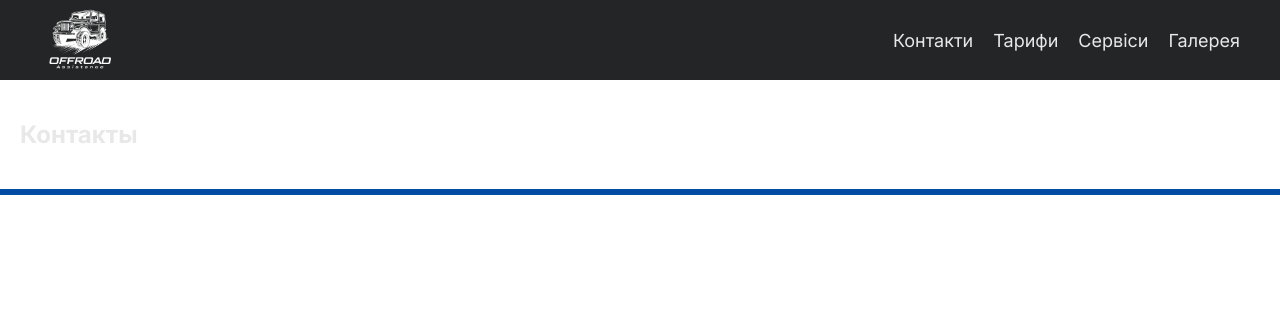
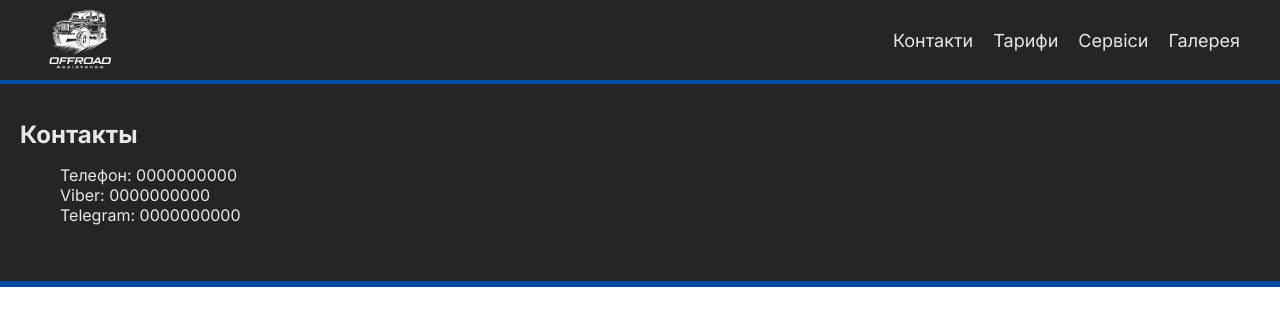
Before and after one commit to AndreyKapus/off-road-assistance, a Next.js app: page /contacts in a window 1280 px wide. Shown: the top 326 px of the page. Built offline with nearby package versions, Linux system fonts and the light colour scheme.

Commit message:
contacts

```diff
--- a/app/contacts/page.js
+++ b/app/contacts/page.js
@@ -5,6 +5,17 @@ const Contacts = () => {
     <section className={styles.contactsSection}>
       <div className={styles.contactsContainer}>
         <h2>Контакты</h2>
+        <ul>
+          <li>
+            Телефон: <a href="tel: 0000000000">0000000000</a>
+          </li>
+          <li>
+            Viber: <a href="tel: 0000000000">0000000000</a>
+          </li>
+          <li>
+            Telegram: <a href="tel: 0000000000">0000000000</a>
+          </li>
+        </ul>
       </div>
     </section>
   );
--- a/app/styles/contacts.module.css
+++ b/app/styles/contacts.module.css
@@ -1,6 +1,6 @@
 .contactsSection {
   padding-top: 80px;
-  background-color: white;
+  background-color: var(--main-bg-color);
   color: var(--white);
   border-bottom: 6px solid var(--blue);
 }
--- a/app/styles/header.module.css
+++ b/app/styles/header.module.css
@@ -6,6 +6,7 @@
   justify-content: space-between;
   padding: 0px 20px;
   background-color: var(--main-bg-color);
+  border-bottom: 4px solid var(--blue);
 }
 
 @media screen and (max-width: 767.99px) {
```
